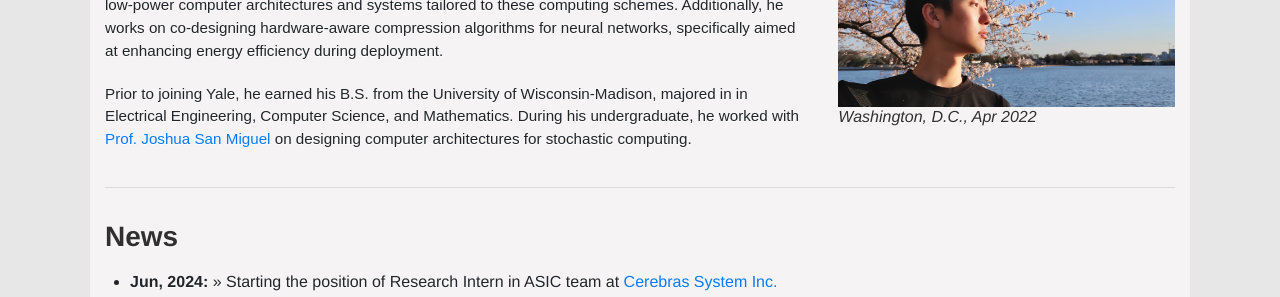
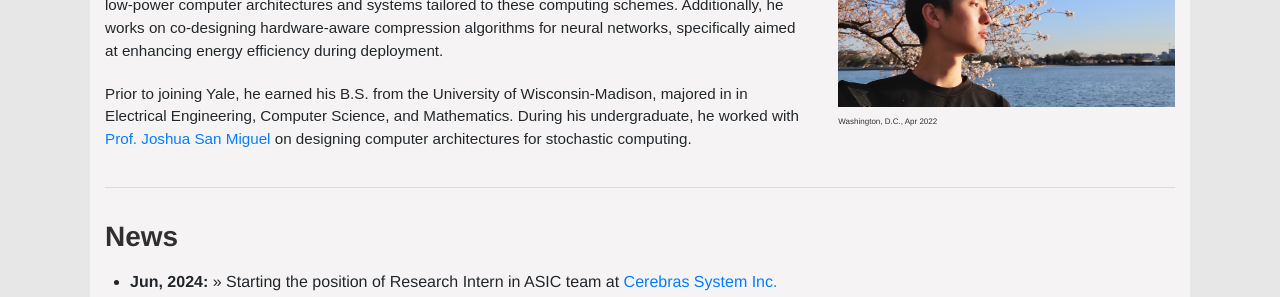
Before and after one commit to RuokaiYin/RuokaiYin.github.io, a Jekyll site: the page built from index.html, in a window 1280 px wide. Shown: the part 421-718 px from the top of the page. Built offline with Jekyll 4.4.1, drawn with Linux system fonts in a browser that asks for light colours.

Commit message:
add scss

```diff
--- a/_includes/bio.html
+++ b/_includes/bio.html
@@ -22,6 +22,6 @@
     </div>
     <div class="col-4">
         <img src="assets/images/bio.jpg">
-        <h6 id="sub">Washington, D.C., Apr 2022</h6>
+        <h7 id="sub">Washington, D.C., Apr 2022</h7>
     </div>
 </div>
--- a/_sass/main.scss
+++ b/_sass/main.scss
@@ -82,6 +82,11 @@ h6 {
   font-style: italic;
 }
 
+h7 {
+  font-size: 0.5em;
+  color: #303030;
+}
+
 p {
   font-family: sans-serif;
   font-size: 0.95em;
```
